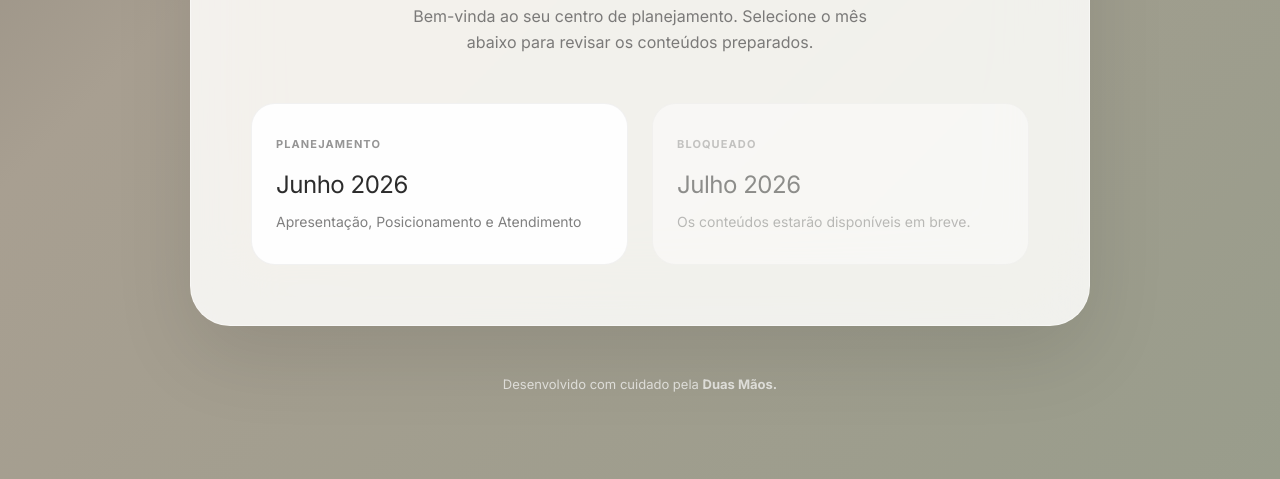
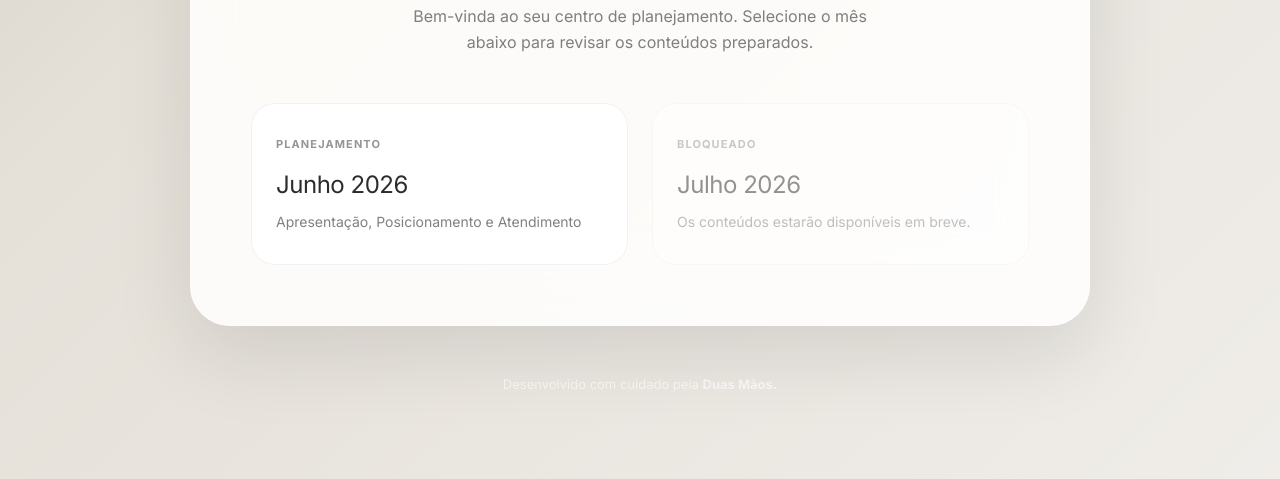
Before and after one commit to luxfajah/Brunazanetti, a website: page index.html in a window 1280 px wide. Shown: the part 321-800 px from the top of the page. Drawn offline with nearby package versions, Linux system fonts and the light colour scheme.

Commit message:
style: clareia o papel de parede para combinar com a paleta

```diff
--- a/index.html
+++ b/index.html
@@ -27,7 +27,7 @@
 
     body {
       font-family: 'Inter', -apple-system, sans-serif;
-      background: linear-gradient(-45deg, #8A9A86, #A89F91, #2C2C2C);
+      background: linear-gradient(-45deg, #FAFAFA, #E5E0D8, #8A9A86);
       background-size: 300% 300%;
       animation: fluidGradient 24s ease infinite;
       background-attachment: fixed;
--- a/style.css
+++ b/style.css
@@ -39,7 +39,7 @@
 
 body {
   font-family: var(--font-main);
-  background: linear-gradient(-45deg, #8A9A86, #A89F91, #2C2C2C);
+  background: linear-gradient(-45deg, #FAFAFA, #E5E0D8, #8A9A86);
   background-size: 300% 300%;
   animation: fluidGradient 20s ease infinite;
   background-attachment: fixed;
```
